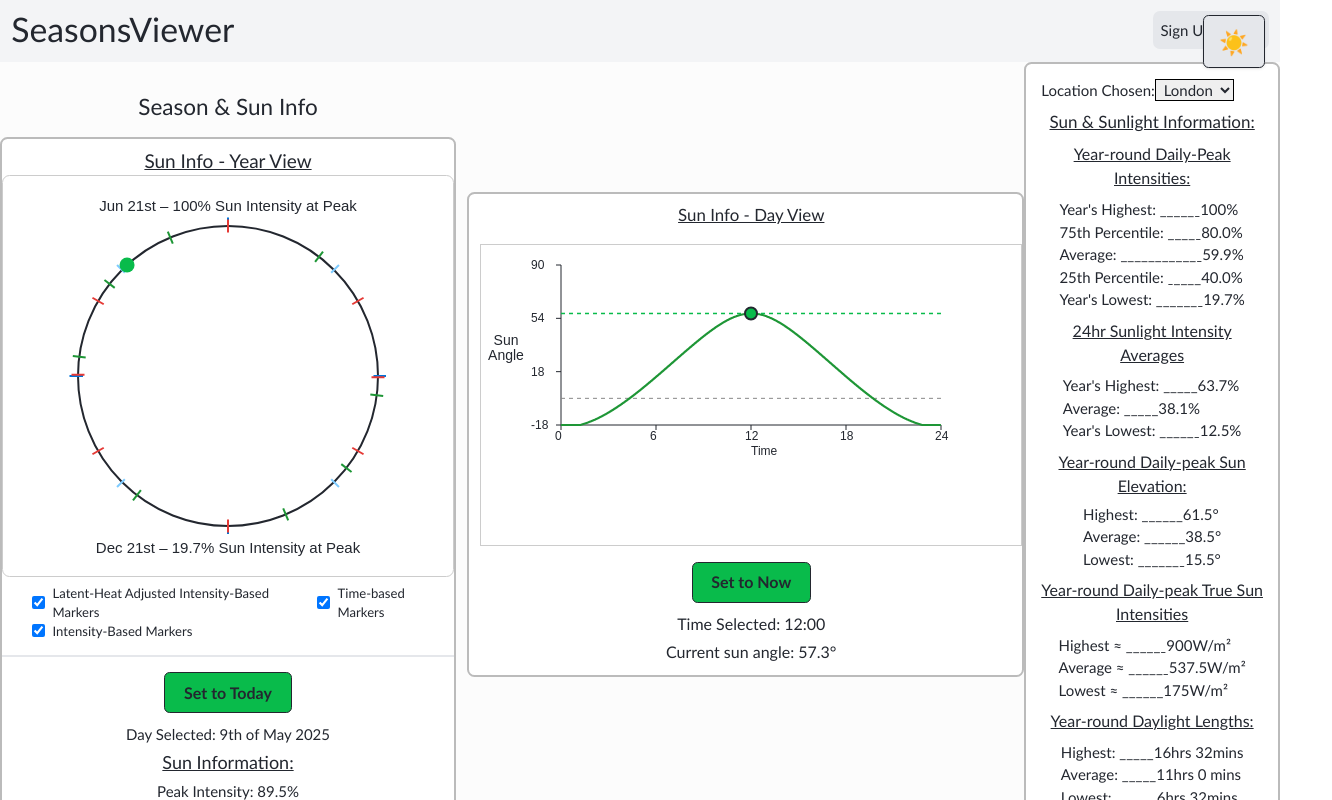
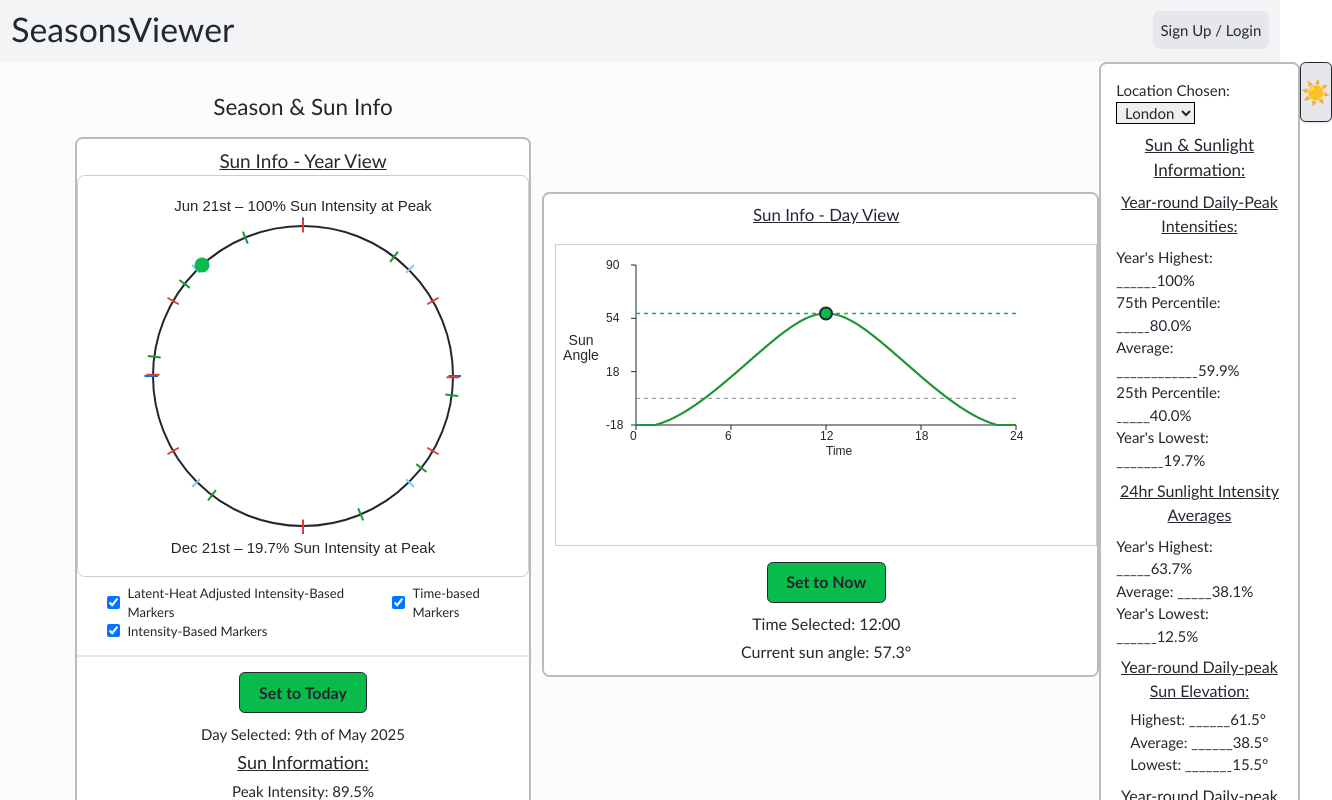
Before and after one commit to tobyhogan/seasons-viewer-tool, a React (Vite) app: page / in a window 1280 px wide. Shown: the top 800 px of the page, 1332 px wide, since content can reach past the window. Built offline with nearby package versions, Linux system fonts and the light colour scheme; no server answers.

Commit message:
repositioned dark mode button

```diff
--- a/src/components/ViewerTool.tsx
+++ b/src/components/ViewerTool.tsx
@@ -881,18 +881,11 @@ function ViewerTool() {
   // --- Render ---
   return (
     <div className={darkThemeEnabled ? "dark" : "light"}>
-      <div className="w-screen h-screen bg-gray-50">
+      <div className="w-screen h-screen bg-gray-50 flex flex-row">
         {/* Toggle Dark Mode Button in top right */}
-        <button
-          onClick={toggleTheme}
-          aria-label="Toggle dark mode"
-          className="fixed top-4 right-4 z-50 px-4 py-2 rounded-md bg-gray-200 text-gray-800 shadow hover:bg-gray-300 dark:bg-gray-800 dark:text-gray-100 dark:hover:bg-gray-700 transition"
-          style={{ fontSize: 24 }}
-        >
-          {darkThemeEnabled ? "🌙" : "☀️"}
-        </button>
+
         <div className="container1 w-fit justify-center mx-auto flex flex-row">
-          <div id="column1" className="mt-4 w-fit rounded-lg">
+          <div id="column1" className="mt-4 ml-20 w-fit rounded-lg">
             <h1 className="mx-auto text-center text-2xl mt-4 mb-4">Season & Sun Info</h1>
             <div className="rounded-lg border-2 border-black bg-white">
               <h2 className="text-center text-[19px] mt-2 underline">Sun Info - Year View</h2>
@@ -1036,7 +1029,16 @@ function ViewerTool() {
               <p>- Maximum Height of Sun in Sky</p>
             </div>
           </div>
+
         </div>
+        <button
+            onClick={toggleTheme}
+            aria-label="Toggle dark mode"
+            className="w-16 h-16 mr-8 rounded-md bg-gray-200 text-gray-800 shadow hover:bg-gray-300 dark:bg-gray-800 dark:text-gray-100 dark:hover:bg-gray-700 transition"
+            style={{ fontSize: 24 }}
+          >
+            {darkThemeEnabled ? "🌙" : "☀️"}
+        </button>
       </div>
     </div>
   );
--- a/src/components/sections/Header.tsx
+++ b/src/components/sections/Header.tsx
@@ -100,11 +100,6 @@ function Header({ dataUpdate, setDataUpdate}) {
                 <Link to="/home" className='mr-2 text-2xl flex mt-0.5'><MdOutlineCheckBox size={30} className='mr-1'/>
                 <p className='MobileHidden'>Home</p><div className='MobileHidden mr-4' /></Link> }
 
-              {  location.pathname == '/analytics' ?
-                <Link to="/analytics" className='mr-2 text-2xl flex mt-0.5'><AiOutlineAreaChart size={30} className='mr-1'/>
-                <p className='MobileHidden'>Analytics</p><div className='MobileHidden mr-4' /></Link> :
-                <Link to="/analytics" className='mr-2 text-2xl flex mt-0.5'><AiOutlineLineChart size={30} className='mr-1'/>
-                <p className='MobileHidden'>Analytics</p><div className='MobileHidden mr-4' /></Link> }
 
               { <button
                   onClick={() => {setPfpNavShown(pfpNavShown => !pfpNavShown)}}
@@ -181,3 +176,32 @@ function Header({ dataUpdate, setDataUpdate}) {
 }
 
 export default Header
+
+
+
+
+/*
+
+
+
+
+
+ {  location.pathname == '/analytics' ?
+                <Link to="/analytics" className='mr-2 text-2xl flex mt-0.5'><AiOutlineAreaChart size={30} className='mr-1'/>
+                <p className='MobileHidden'>Analytics</p><div className='MobileHidden mr-4' /></Link> :
+                <Link to="/analytics" className='mr-2 text-2xl flex mt-0.5'><AiOutlineLineChart size={30} className='mr-1'/>
+                <p className='MobileHidden'>Analytics</p><div className='MobileHidden mr-4' /></Link> }
+
+
+
+
+
+
+
+
+
+
+
+
+
+*/
```
